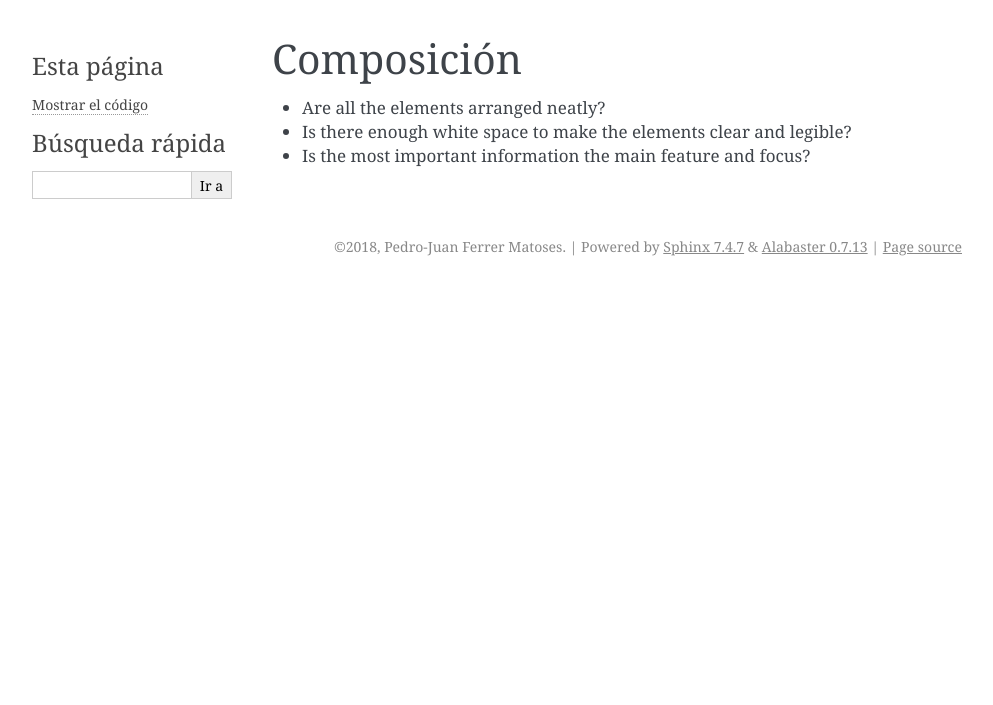
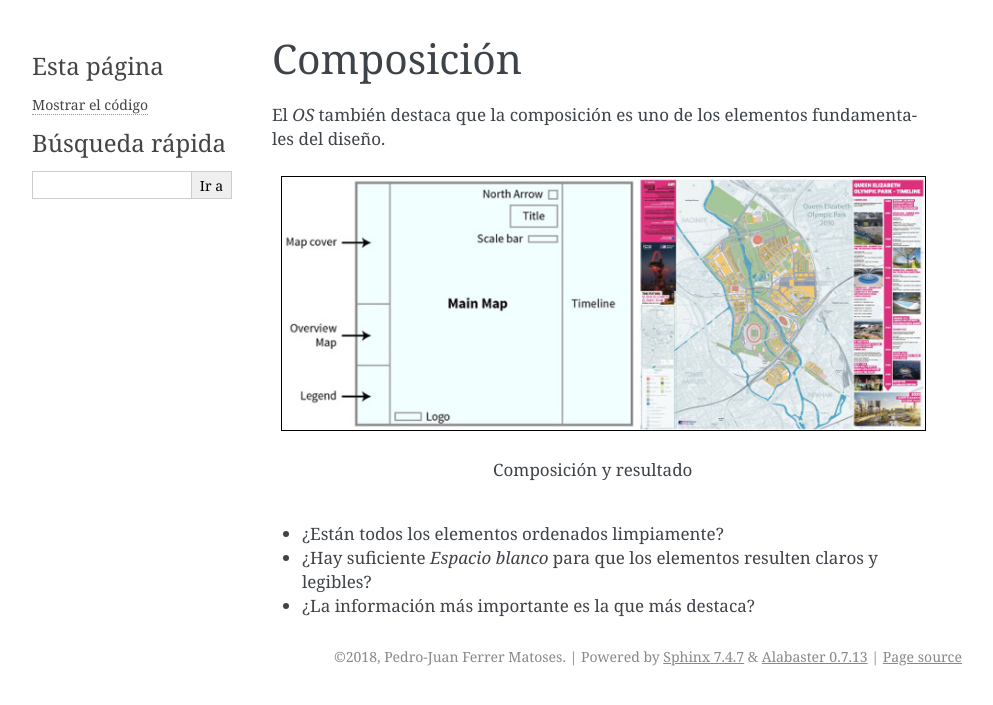
Before and after one commit to geoinquietosvlc/tus_mapas_son_feos, a Sphinx documentation site: the page built from source/020/020100_composicion.rst, in a window 1280 px wide. Shown: the top 705 px of the page, without its empty margins (148-1141 px from the left). Built offline with Sphinx 7.4.7, drawn with Linux system fonts in a browser that asks for light colours.

Commit message:
Adding compositon

```diff
--- a/source/020/020100_composicion.rst
+++ b/source/020/020100_composicion.rst
@@ -1,6 +1,15 @@
 Composición
 ~~~~~~~~~~~
 
-* Are all the elements arranged neatly?
-* Is there enough white space to make the elements clear and legible?
-* Is the most important information the main feature and focus?
+El *OS* también destaca que la composición es uno de los elementos
+fundamentales del diseño.
+
+.. figure:: ../img/020100_001.jpg
+   :alt: Imagen de la composición de un mapa y su resultado final
+
+   Composición y resultado
+
+* ¿Están todos los elementos ordenados limpiamente?
+* ¿Hay suficiente *Espacio blanco* para que los elementos resulten claros y
+  legibles?
+* ¿La información más importante es la que más destaca?
--- a/source/index.rst
+++ b/source/index.rst
@@ -39,6 +39,7 @@ deberías mirártelo):
   + Proyecciones (La tierra no es plana pero tu mapa sí)
 
 * La percepción
+* Etiquetado y tipografía
 * Simbología
 * Geografía
 * Herramientas cartográficas
```
Also changed, not shown: source/010/010020_variables_visuales.rst (+10 -1 lines), source/img/020100_001.jpg (added).
